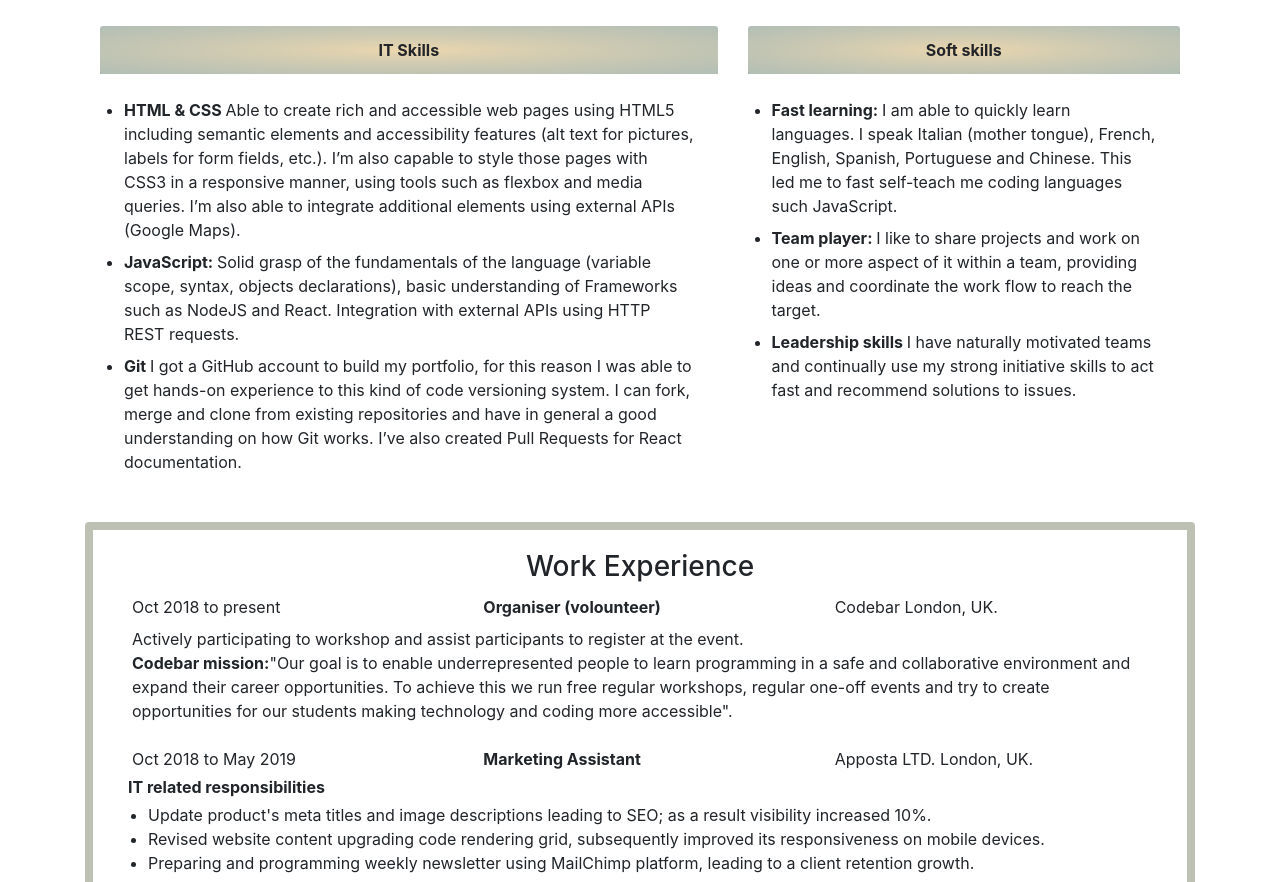
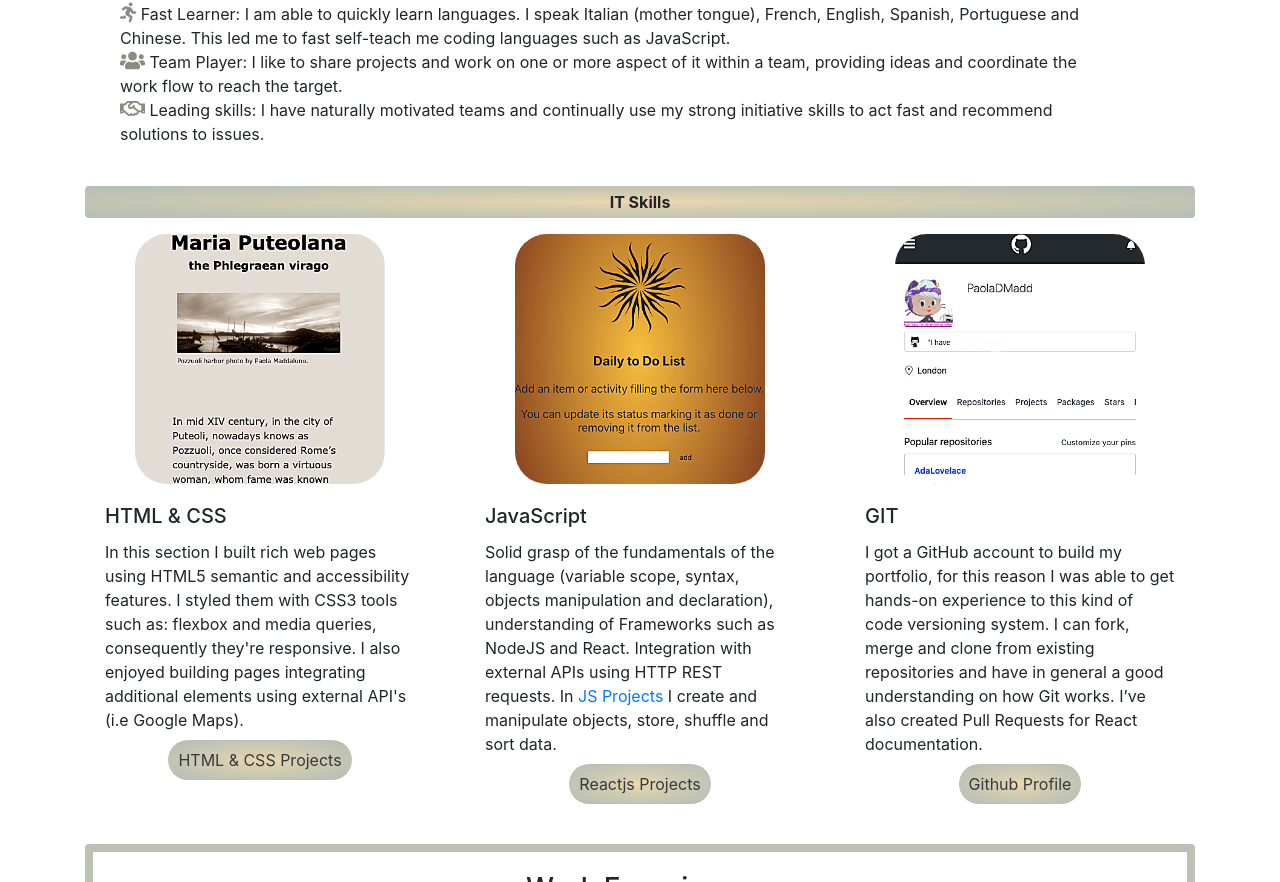
Before and after one commit to PaolaDMadd/CVWebsite, a plain HTML site: page index.html in a window 1280 px wide. Shown: the part 620-1502 px from the top of the page. Drawn offline with nearby package versions, Linux system fonts and the light colour scheme.

Commit message:
re-design IT, Soft Skills update Education
1) Soft skilled integrated in description;
2) IT Skills added section with card-image-top
3) update education content

```diff
--- a/index.html
+++ b/index.html
@@ -59,12 +59,23 @@
               <p>I am a Junior Front-End developer, who’s seeking a challenging role in the Tech industry. Proactive and
                 passionately curious, after gaining experience in back office, platform support and data entry QA roles;
                 I started learning HTML, CSS, JavaScript and React. I actively participate in meet-ups (such as Codebar
-                  and Founders and Coders) , where I have learnt to include principles such as TDD and pair programming in my
+                and Founders and Coders) , where I have learnt to include principles such as TDD and pair programming in
+                my
                 development processes. In attending a 24hr pull request event l gained a better understanding of version
                 control system like git.<br>
 
                 I have also volunteered for 10 years in NGO specialising in intercultural exchanges for international
                 students. I am trilingual French, Italian and English, with experience in project management. </p>
+
+              <!-- transferable skills addedd in 3 visual points -->
+              <i class="fas fa-running icon-skills"></i> Fast Learner: I am able to quickly learn languages.
+              I speak Italian (mother tongue), French, English, Spanish, Portuguese and Chinese.
+              This led me to fast self-teach me coding languages such as JavaScript.</br>
+              <i class="fas fa-users icon-skills"></i> Team Player: I like to share projects and work
+              on one or more aspect of it within a team, providing ideas and coordinate the work flow to reach the
+              target.</br>
+              <i class="far fa-handshake icon-skills"></i> Leading skills: I have naturally motivated teams and
+              continually use my strong initiative skills to act fast and recommend solutions to issues.</p>
 
             </div>
           </div>
@@ -72,62 +83,64 @@
       </div>
 
 
-        <!-- transferable skills -->
-
-        <div class="row mx-0 px-0">
-          <div class="col col-sm-7">
-            <div class="card border-0 mb-3">
-              <div class="card border-0 card-header sec-three-color font-weight-bold text-center ">IT Skills</div>
-              <div class="card-body ">
-
-                <ul class="m-1 p-0">
-                  <li class="pb-2"> <span class="font-weight-bold">HTML & CSS </span> Able to create rich and accessible
-                    web pages
-                    using HTML5 including semantic elements and accessibility
-                    features (alt text for pictures, labels for form fields, etc.). I’m also capable to style those pages
-                    with CSS3 in a responsive manner, using tools such as flexbox and media queries. I’m also able to
-                    integrate additional elements using external APIs (Google Maps).</li>
-                  <li class="pb-2"> <span class="font-weight-bold"> JavaScript: </span> Solid grasp of the fundamentals of
-                    the language
-                    (variable scope, syntax, objects declarations), basic
-                    understanding of Frameworks such as NodeJS and React. Integration with external APIs using HTTP REST
-                    requests.</li>
-                  <li class="pb-2"> <span class="font-weight-bold"> Git </span> I got a GitHub account to build my
-                    portfolio, for this
-                    reason I was able to get hands-on experience to
-                    this kind of code versioning system. I can fork, merge and clone from existing repositories and have
-                    in general a good understanding on how Git works. I’ve also created Pull Requests for React
-                    documentation.</liclass="pb-1">
-                </ul>
+      <!-- removed transferable skills added cards -->
+      <!-- start bootrap cards -->
+      <div class="card row-cols-sm-12 border-0 mb-3 p-1 card-header sec-three-color font-weight-bold text-center">IT
+        Skills</div>
+      <div class="row row-cols-1 row-cols-sm-3">
+        <div class="col mb-4">
+          <div class="card border-0 h-100">
+            <img class="card-img-top m-auto" src="TributePage.png" alt="Card image HTML">
+            <div class="card-body">
+              <h5 class="card-title">HTML & CSS</h5>
+              <p class="card-text">In this section I built rich web pages using HTML5 semantic and accessibility
+                features.
+                I styled them with CSS3 tools such as: flexbox and media queries, consequently they're
+                responsive. I also enjoyed building pages integrating additional elements using external API's (i.e
+                Google Maps).</p>
+              <div class="text-center m-1"> <a
+                  href="https://paoladmadd.github.io/FreeCodeCamp_Projects/tribute-page/index.html" target="_blank"
+                  class="btn-cards m-1 text-dark">HTML & CSS Projects</a></div>
             </div>
           </div>
         </div>
+        <div class="col mb-4">
+          <div class="card border-0 h-100">
+            <img class="card-img-top mx-auto" src="ToDoList.png" alt="Card image Reactjs">
+            <div class="card-body">
+              <h5 class="card-title">JavaScript</h5>
+              <p class="card-text">Solid grasp of the fundamentals of the language (variable scope, syntax, objects
+                manipulation and declaration),
+                understanding of Frameworks such as NodeJS and React. Integration with external APIs using HTTP REST
+                requests. In <a href="https://paoladmadd.github.io/smart-magic-cards/" target="_blank">JS Projects</a> I
+                create and manipulate
+                objects, store, shuffle and sort data.</p>
+              <div class="text-center m-1"> <a href="https://paoladmadd.github.io/listWithReact/" target="_blank"
+                  class="btn-cards m-1 text-dark">Reactjs Projects</a> </div>
+            </div>
+          </div>
+        </div>
+        <div class="col mb-4">
+          <div class="card border-0 h-100">
+            <img class="card-img-top mx-auto" src="GithubProfile.png" alt="Card image git">
+            <div class="card-body">
+              <h5 class="card-title">GIT</h5>
+              <p class="card-text">I got a GitHub account to build my portfolio, for this reason I was able to get
+                hands-on experience to
+                this kind of code versioning system. I can fork, merge and clone from existing repositories and have
+                in general a good understanding on how Git works. I’ve also created Pull Requests for React
+                documentation.</p>
+              <div class="text-center m-1"><a href="https://github.com/PaolaDMadd"
+                  class="btn-cards m-1 text-dark">Github Profile</a> </div>
 
-          <div class="col col-sm-5">
-            <div class="card border-0 mb-3">
-              <div class="card border-0 card-header sec-three-color font-weight-bold text-center">Soft skills</div>
-              <div class="card-body ">
-
-                <ul class="m-1 p-0">
-                  <li class="pb-2"> <span class="font-weight-bold">Fast learning: </span> I am able to quickly learn
-                    languages. I speak
-                    Italian (mother tongue), French, English,
-                    Spanish, Portuguese and Chinese. This led me to fast self-teach me coding languages such JavaScript.
-                  </li>
-                  <li class="pb-2"> <span class="font-weight-bold"> Team player: </span> I like to share projects and work
-                    on one or
-                    more aspect of it within a team, providing
-                    ideas and coordinate the work flow to reach the target.</li>
-                  <li class="pb-2"> <span class="font-weight-bold"> Leadership skills </span> I have naturally motivated
-                    teams and
-                    continually use my strong initiative skills to
-                    act fast and recommend solutions to issues.</li>
-                </ul>
             </div>
           </div>
         </div>
 
       </div>
+
+      <!-- end bootstrap cards -->
+
     </section>
 
 
@@ -230,9 +243,12 @@
                       <p class="p-0 m-0"><span class="font-weight-bolder"> IT related responsibilities</span> </p>
                       <ul class="p-1 ml-3">
                         <!-- <p class="p-0 m-0"><span class="font-weight-bolder"> IT related responsibilities</span> </p> -->
-                          <li> Update product's meta titles and image descriptions leading to SEO; as a result visibility increased 10%.</li>
-                          <li> Revised website content upgrading code rendering grid, subsequently improved its responsiveness on mobile devices.</li>
-                          <li> Preparing and programming weekly newsletter using MailChimp platform, leading to a client retention growth.</li>
+                        <li> Update product's meta titles and image descriptions leading to SEO; as a result visibility
+                          increased 10%.</li>
+                        <li> Revised website content upgrading code rendering grid, subsequently improved its
+                          responsiveness on mobile devices.</li>
+                        <li> Preparing and programming weekly newsletter using MailChimp platform, leading to a client
+                          retention growth.</li>
                       </ul>
                     </div>
                   </div>
@@ -376,15 +392,18 @@
           <div class="card border-0 bg-transparent">
             <div class="card-body">
               <h3 class="text-center">Education</h3>
+              <span class="font-weight-bolder">Apr. 2020 </span>
+              <p> University of Leeds & Institute of Coding, Leeds, UK. </br> Certificate: Learn to Code for the web.
+                Learning outcomes:  Define the roles of HTML, CSS and JavaScript in making web pages and sites. <a href="https://www.futurelearn.com/certificates/o33tf8c" class="text-dark font-weight-bolder" target="_blank"> see certificate</a></p>
               <span class="font-weight-bolder">Oct 1997 - Feb 2006</span>
-              <p>University of Naples L’Orientale, Naples, Italy Master Degree in Comparative Studies: Anglo-American
+              <p>University of Naples L’Orientale, Naples, Italy. </br> Master Degree in Comparative Studies: Anglo-American
                 and Chinese Language and Literatures. Grade: 2:1 equivalent.</p>
               <span class="font-weight-bolder">Jan 2005 - Jun 2005 </span>
-              <p> Beijing Language and Culture University, Beijing, China Language Degree in Chinese as a Foreign
+              <p> Beijing Language and Culture University, Beijing, China. </br> Language Degree in Chinese as a Foreign
                 Language
                 (Level Intermediate).</p>
               <span class="font-weight-bolder">Sept. 1991 - Jul 1997 </span>
-              <p> Istituto Tecnico Industriale Statale, Pozzuoli, Italy High School Degree in Foreign Languages (GCSE
+              <p> Istituto Tecnico Industriale Statale, Pozzuoli, Italy </br> High School Degree in Foreign Languages (GCSE
                 equivalent) Subjects studied include English, French and German.</p>
             </div>
           </div>
@@ -408,10 +427,16 @@
                 <div class="card-body">
                   <h3 class="text-center"> GitHub Projects</h3>
                   <ul class="list-group text-left bg-transparent text-decoration-none border-0 p-0 m-0 ">
-                      <li class=" bg-transparent border-0 p-1 list-group-item"><a href="https://paoladmadd.github.io/FreeCodeCamp_Projects/tribute-page/index.html" class="text-dark">Tribute Pages</a></li>
-                      <li class=" bg-transparent border-0 p-1 list-group-item"><a href="https://paoladmadd.github.io/smart-magic-cards/" class="text-dark">Card Game</a></li>
-                      <li class=" bg-transparent border-0 p-1 list-group-item"><a href="https://paoladmadd.github.io/listWithReact/" class="text-dark">to do list app using react</a></li>
-                      <li class=" bg-transparent border-0 p-1 list-group-item disabled"><a href=""class="text-muted">WalkMeHome Project</a></li>
+                    <li class=" bg-transparent border-0 p-1 list-group-item"><a
+                        href="https://paoladmadd.github.io/FreeCodeCamp_Projects/tribute-page/index.html"
+                        class="text-dark">Tribute Pages</a></li>
+                    <li class=" bg-transparent border-0 p-1 list-group-item"><a
+                        href="https://paoladmadd.github.io/smart-magic-cards/" class="text-dark">Card Game</a></li>
+                    <li class=" bg-transparent border-0 p-1 list-group-item"><a
+                        href="https://paoladmadd.github.io/listWithReact/" class="text-dark">to do list app using
+                        react</a></li>
+                    <li class=" bg-transparent border-0 p-1 list-group-item disabled"><a href=""
+                        class="text-muted">WalkMeHome Project</a></li>
                   </ul>
                 </div>
               </div>
```
Also changed, not shown: 1 other file. Lines whose indentation alone changed are shown as unchanged.
